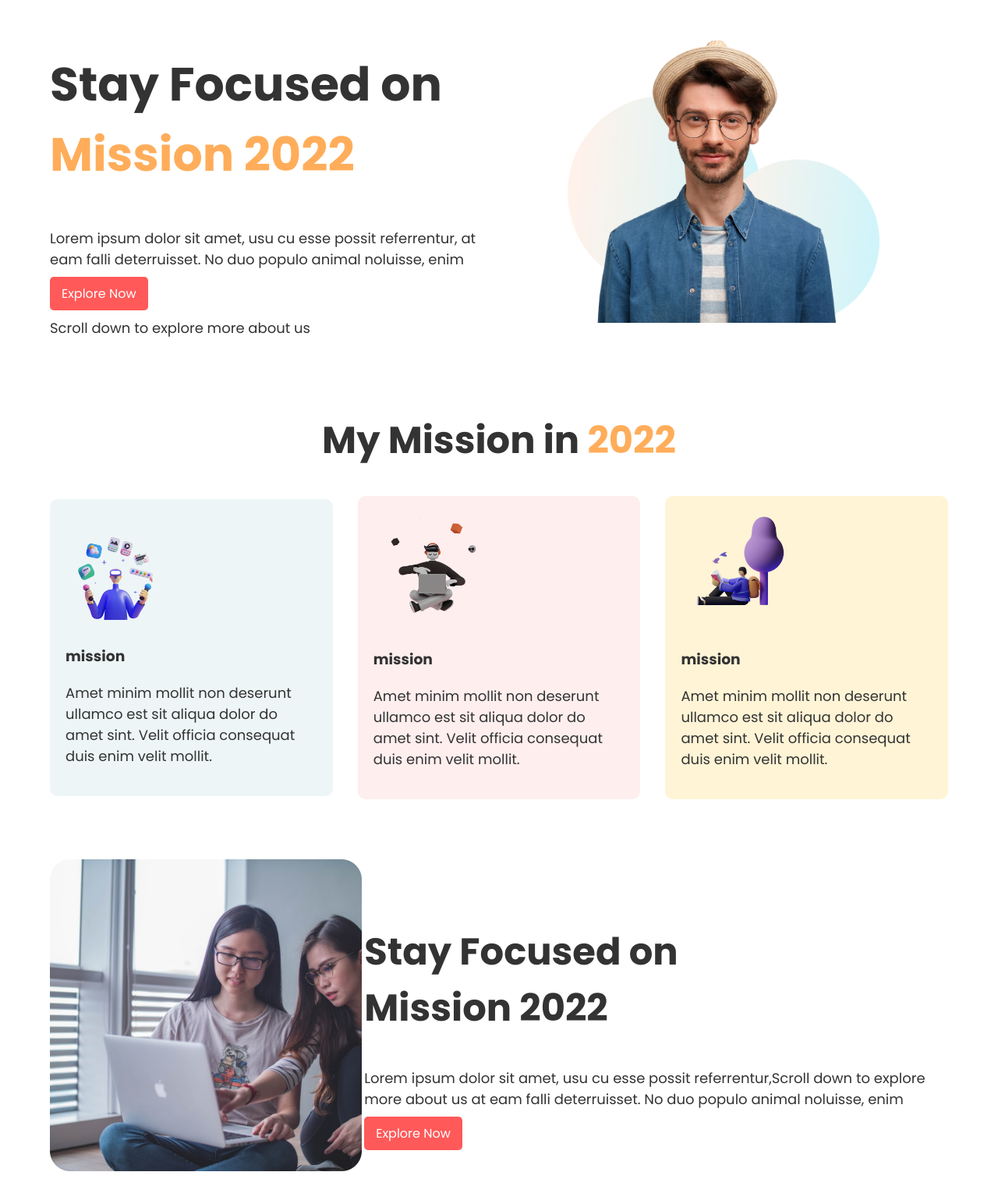
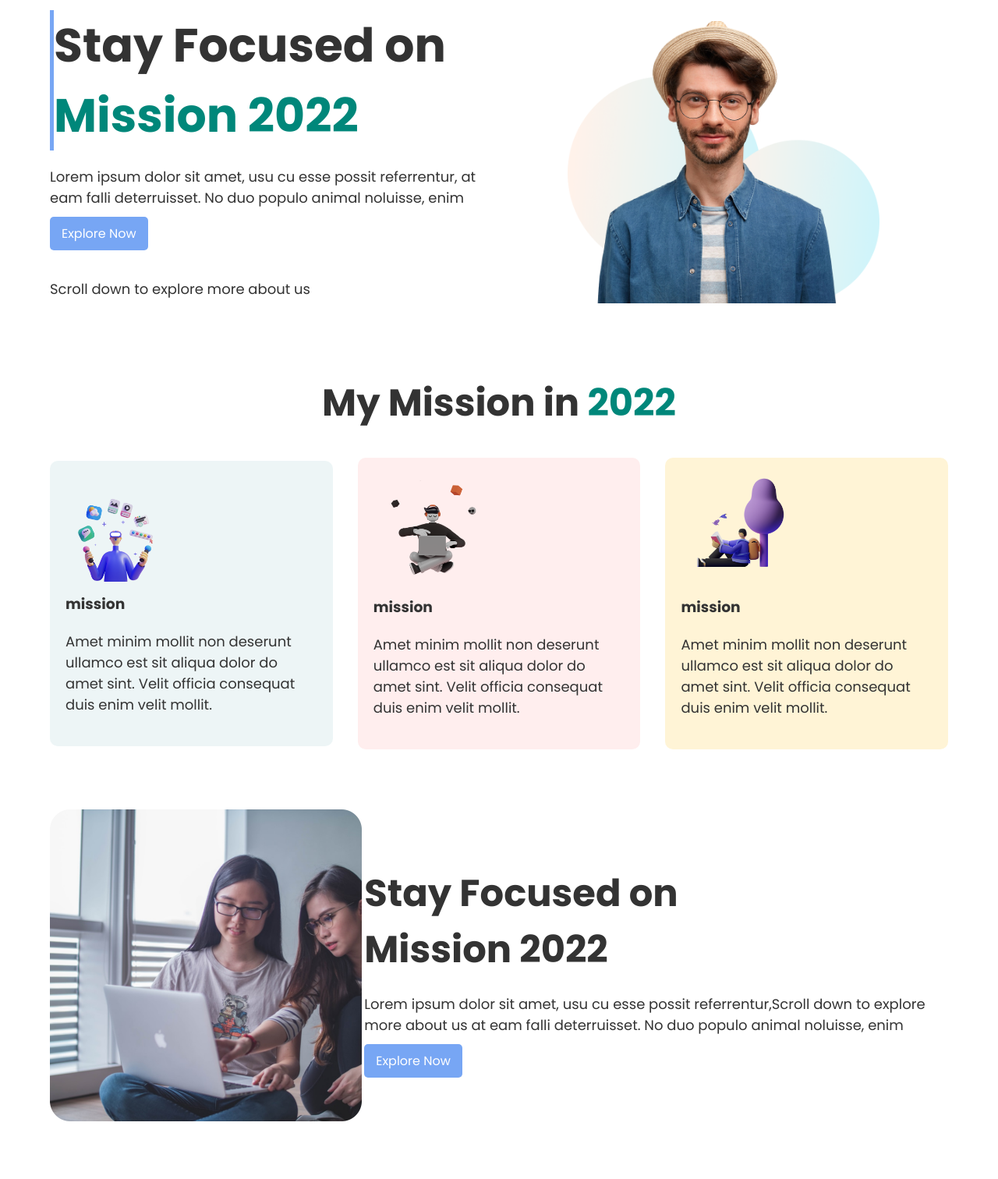
Before and after one commit to navir-rahman/assignment-1_abdur-s_portfolio, a plain HTML site: page index.html in a window 1280 px wide. Shown: the top 1512 px of the page at 78% size. Drawn offline with Linux system fonts and the light colour scheme.

Commit message:
header edit

```diff
--- a/index.html
+++ b/index.html
@@ -14,14 +14,14 @@
 <body>
     <section id="section_one" class="vertical">
         <div class="width50">
-            <div class="sec_1_title">
+            <div id="sec_1_title">
                 <h1>Stay Focused on <br>
                 <span class="text_sceond_color">Mission 2022</span>
                 </h1>
             </div>
             <p>Lorem ipsum dolor sit amet, usu cu esse possit referrentur, at eam falli deterruisset. No duo populo animal noluisse, enim</p>
             <a href="#" target="_blank" class="button_style">Explore Now</a>
-            <br>
+            <br><br>
             <p>Scroll down to explore more about us</p>
         </div>
         <div class="Profile_image width50 vertical">
@@ -54,14 +54,14 @@
                 <img src="images/pictures/coding.png" alt="coding">
             </div>
             <div class="width65">
-                <div class="sec_1_title">
+                <div class="sec_3_title">
                     <h2>Stay Focused on <br>
                     Mission 2022
                     </h2>
                 </div>
                 <p>Lorem ipsum dolor sit amet, usu cu esse possit referrentur,Scroll down to explore more about us at eam falli deterruisset. No duo populo animal noluisse, enim</p>
                 <a href="#" target="_blank" class="button_style">Explore Now</a>
-                <br>
+
 
             </div>
 
@@ -70,14 +70,14 @@
     <section id="section_four">
         <div class="section_three_container vertical">
             <div class="text_area width65">
-                <div class="sec_1_title">
+                <div class="sec_4_title">
                     <h2>Stay Focused on <br>
                     Mission 2022
                     </h2>
                 </div>
                 <p>Lorem ipsum dolor sit amet, usu cu esse possit referrentur,Scroll down to explore more about us at eam falli deterruisset. No duo populo animal noluisse, enim</p>
                 <a href="#" target="_blank" class="button_style">Explore Now</a>
-                <br>
+
 
             </div>
             <div class="Profile_image width35 ">
--- a/style.css
+++ b/style.css
@@ -1,6 +1,7 @@
+*{    margin: 0;
+    padding: 0;
+}
 body{
-    margin: 0;
-    padding: 0;
     color: #333333;
     font-family: 'Poppins', sans-serif;
 }
@@ -21,6 +22,7 @@ h2{
 }
 p{
     font-size: 18px;
+    margin: 20px 0;
 }
 .vertical{
     display: flex;
@@ -50,16 +52,19 @@ width: 50%;
 
 }
 .text_sceond_color{
-    color: #FFAD5A;
+    color: #00877A;
 }
 .margin_bottom_20px{
     margin-bottom: 20px;
 }
 .button_style{
     padding: 10px 15px;
-    background-color: #FF5959;
+    background-color: #77A6F4;
     color: #fff;
     border-radius: 5px;
+}
+#sec_1_title{
+    border-left: 5px solid #77A6F4;
 }
 .center_header{
     text-align: center;
@@ -89,9 +94,10 @@ width: 50%;
 .bg_color_yeallowis{
     background-color:#FFF4D6;
 }
-
+#section_three{
+}
 .foot_txtColor{
-    color: #FF5959;;
+    color: #77A6F4;;
 }
 footer{
     background-color: #333333;
```
Also changed, not shown: images/shapes/dream-bg.png (added), images/shapes/top-banner.png (added).
